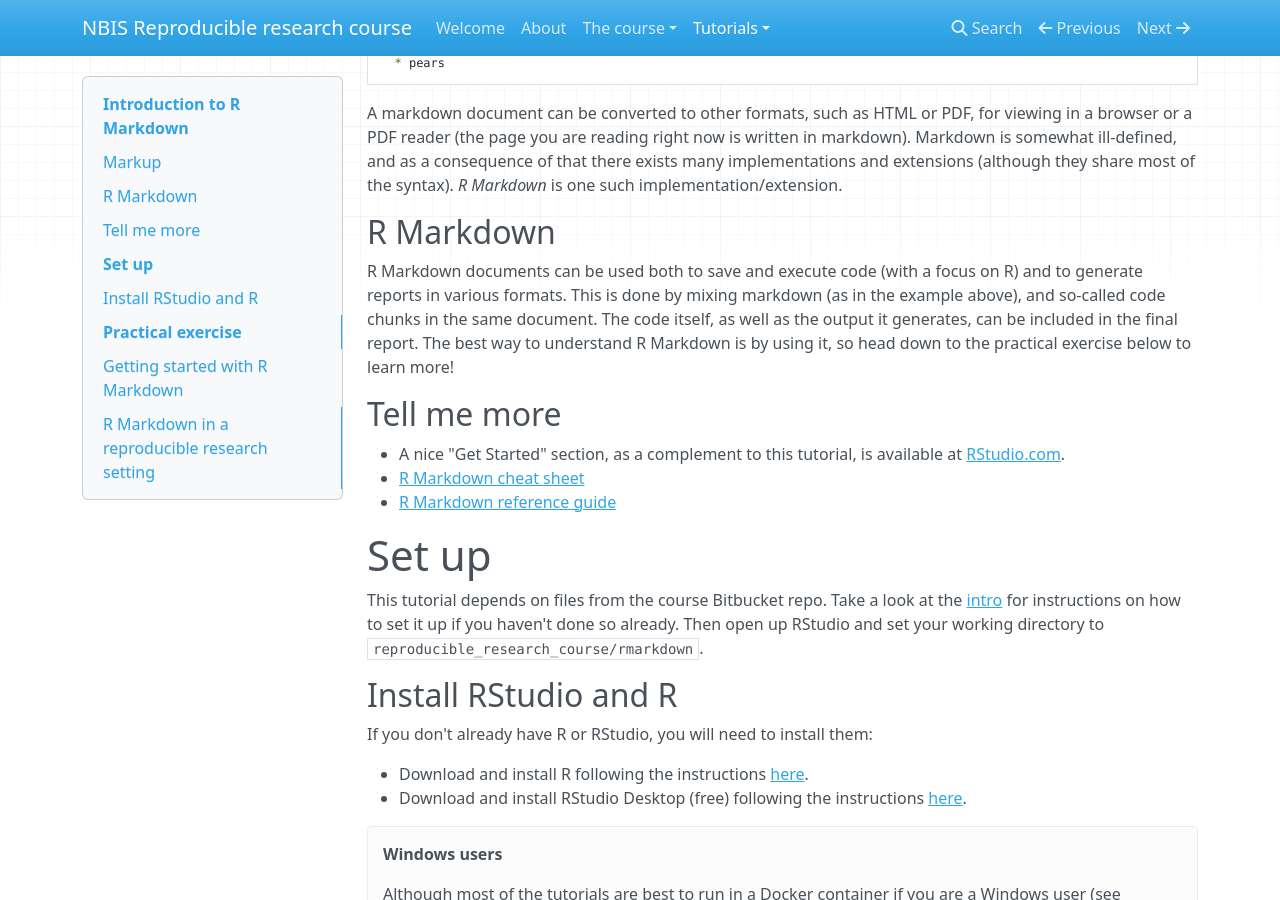
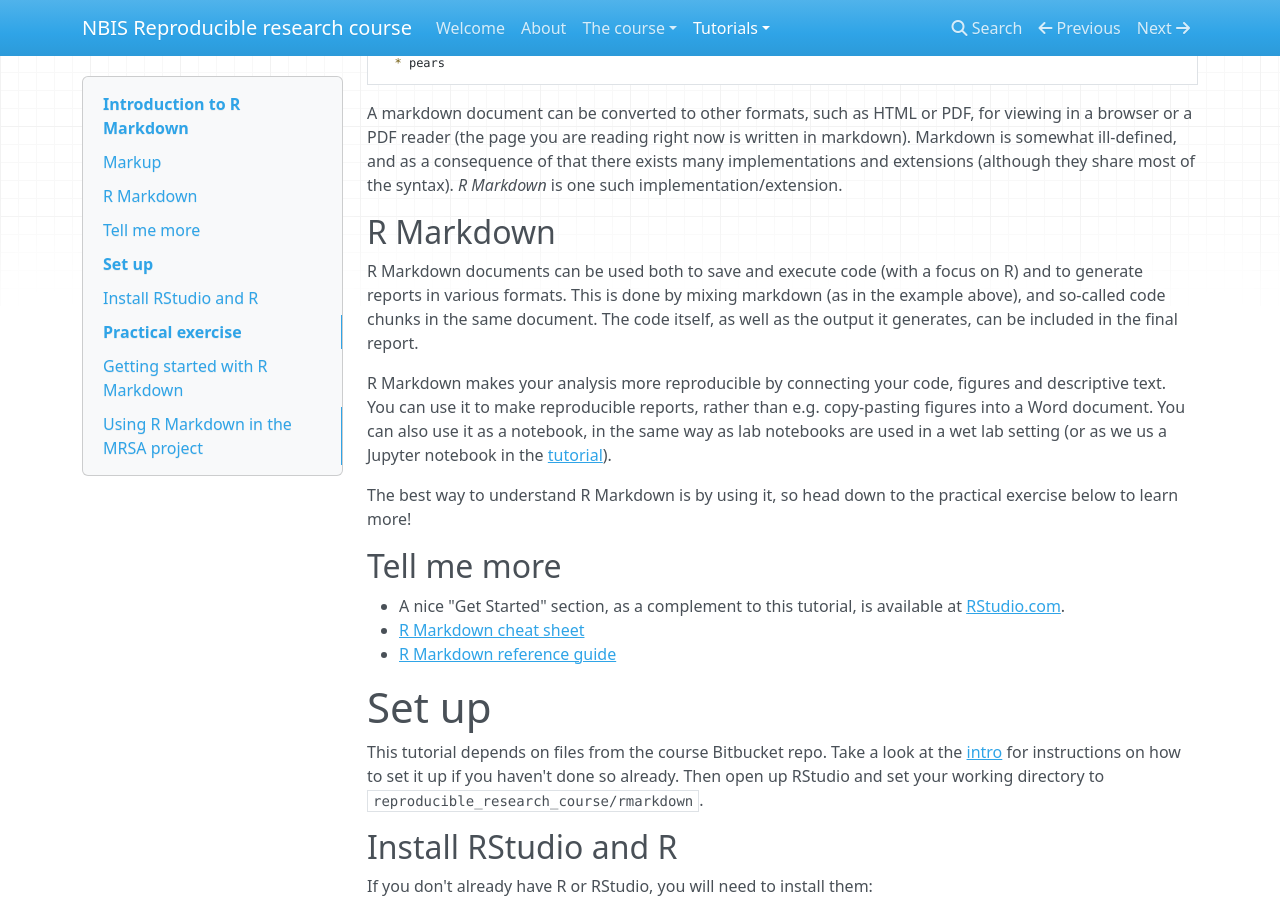
Before and after one commit to NBISweden/workshop-reproducible-research, an MkDocs documentation site: the page built from docs/rmarkdown.md, in a window 1280 px wide and 900 px high, scrolled down 706 px. Built offline with MkDocs 1.6.1, drawn with Linux system fonts in a browser that asks for light colours; nearby versions of some CDN libraries; old or Windows-style settings are respelled for this version of MkDocs; some of the changed text lies outside the part shown.

Commit message:
clarify reproducibility focus

```diff
--- a/docs/rmarkdown.md
+++ b/docs/rmarkdown.md
@@ -38,7 +38,11 @@ A markdown document can be converted to other formats, such as HTML or PDF, for
 
 ## R Markdown
 
-R Markdown documents can be used both to save and execute code (with a focus on R) and to generate reports in various formats. This is done by mixing markdown (as in the example above), and so-called code chunks in the same document. The code itself, as well as the output it generates, can be included in the final report. The best way to understand R Markdown is by using it, so head down to the practical exercise below to learn more!
+R Markdown documents can be used both to save and execute code (with a focus on R) and to generate reports in various formats. This is done by mixing markdown (as in the example above), and so-called code chunks in the same document. The code itself, as well as the output it generates, can be included in the final report.
+
+R Markdown makes your analysis more reproducible by connecting your code, figures and descriptive text. You can use it to make reproducible reports, rather than e.g. copy-pasting figures into a Word document. You can also use it as a notebook, in the same way as lab notebooks are used in a wet lab setting (or as we us a Jupyter notebook in the [tutorial](jupyter.md)).
+
+The best way to understand R Markdown is by using it, so head down to the practical exercise below to learn more!
 
 ## Tell me more
 
@@ -311,11 +315,9 @@ rmarkdown::render("my_file.Rmd", params=list(data="cars", color="green"))
 * Go to File > Help > Cheatsheets > R Markdown Cheat Sheet to open the main R Markdown cheatsheet.
 * Go to File > Help > Markdown Quick Reference to open the Markdown Quick Reference in your help pane.
 
-## R Markdown in a reproducible research setting
+## Using R Markdown in the MRSA project
 
-R Markdown makes your analysis more reproducible by connecting your code, figures and descriptive text. You can use it to make reproducible reports, rather than e.g. copy-pasting figures into a Word document. You can also use it as a notebook, in the same way as lab notebooks are used in a wet lab setting (or as we us a Jupyter notebook in the [tutorial](jupyter.md)).
-
-In this exercise we will use R Markdown to make a reproducible report in form of a Supplementary Material PDF for the MRSA project. The benefits of having a reproducible Supplementary Material includes:
+In this exercise we will use R Markdown to make a reproducible report in form of a Supplementary Material PDF for the MRSA project. As you might know by now, the MRSA project is used throughout the tutorials as a case study example of a reproducible research project (see the [intro section](tutorial_intro.md)). The benefits of having a reproducible Supplementary Material includes:
 
 * It is transparent how the text, tables and figures were produced
 * If you get reviewer comments you can easily update your code and regenerate the Supplementary Material with the run of a command.
```
